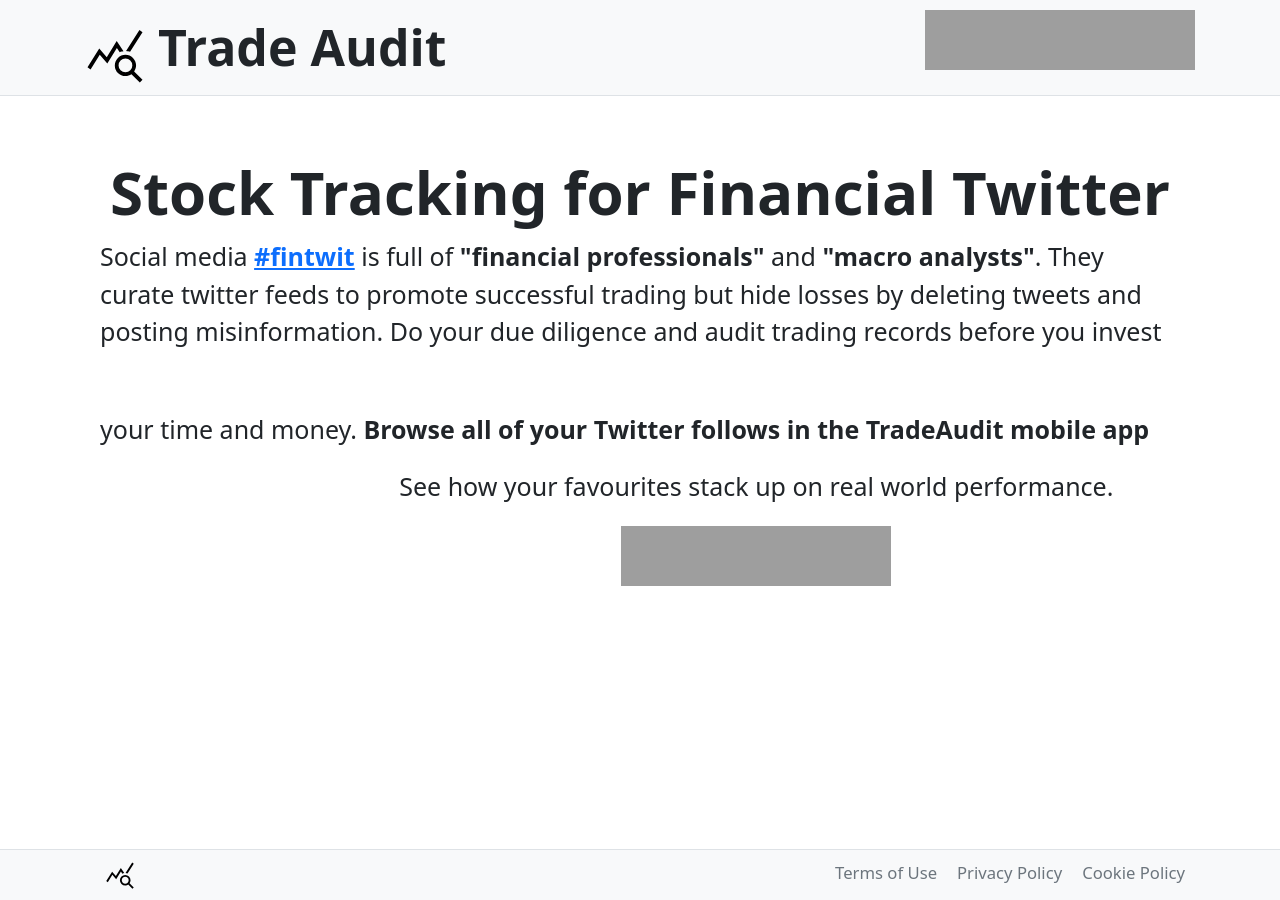
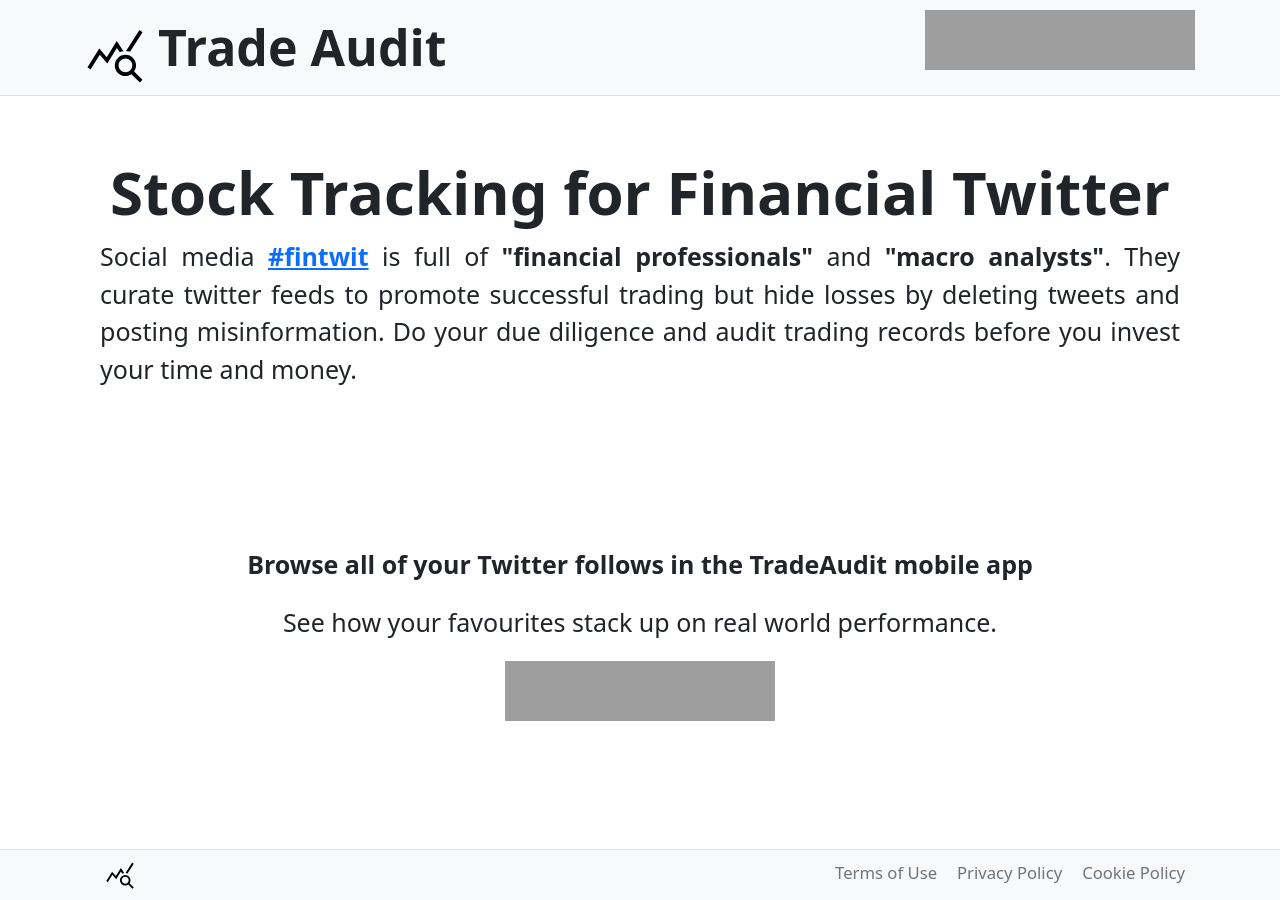
Before and after one commit to stevenrskelton/tradeaudit.app, a Jekyll site: the page built from index.html, in a window 1280 px wide. Built offline with Jekyll 4.4.1, drawn with Linux system fonts in a browser that asks for light colours; grey boxes are pictures that could not be loaded.

Commit message:
Update empty.html

```diff
--- a/_layouts/empty.html
+++ b/_layouts/empty.html
@@ -26,8 +26,8 @@
     </nav>
   </header>
 
-  <main class="bg-body" style="flex-grow:1;display: flex;flex-direction: column;">
-    <div class="container-xl g-5 my-5 flex-shrink-0">
+  <main class="bg-body" style="flex-grow:1;display:flex;flex-direction:column;">
+    <div class="container-xl g-5 my-5" style="flex-grow:1;display:flex;flex-direction:column;">
 
         {{ content }}
 
```
